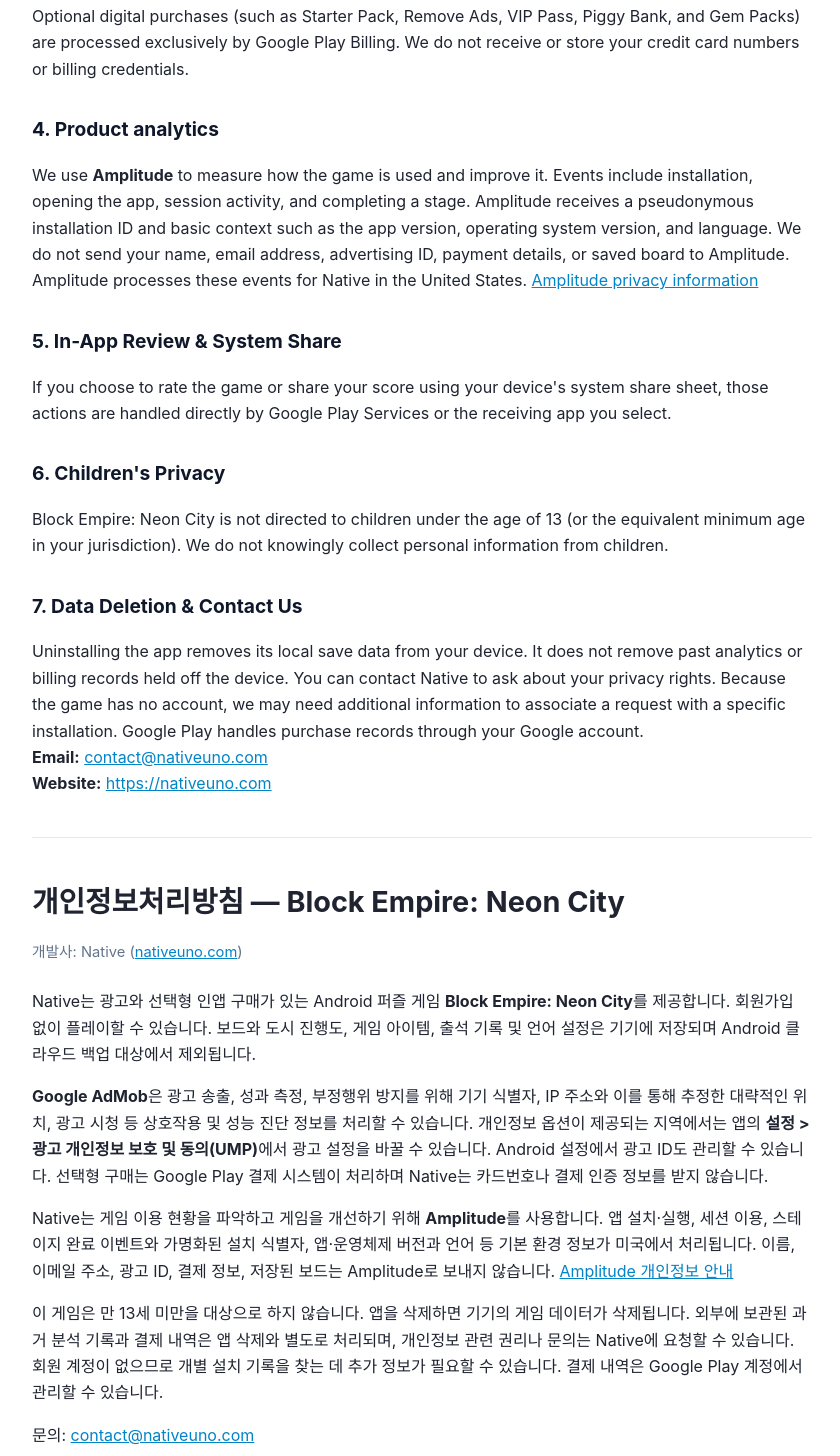
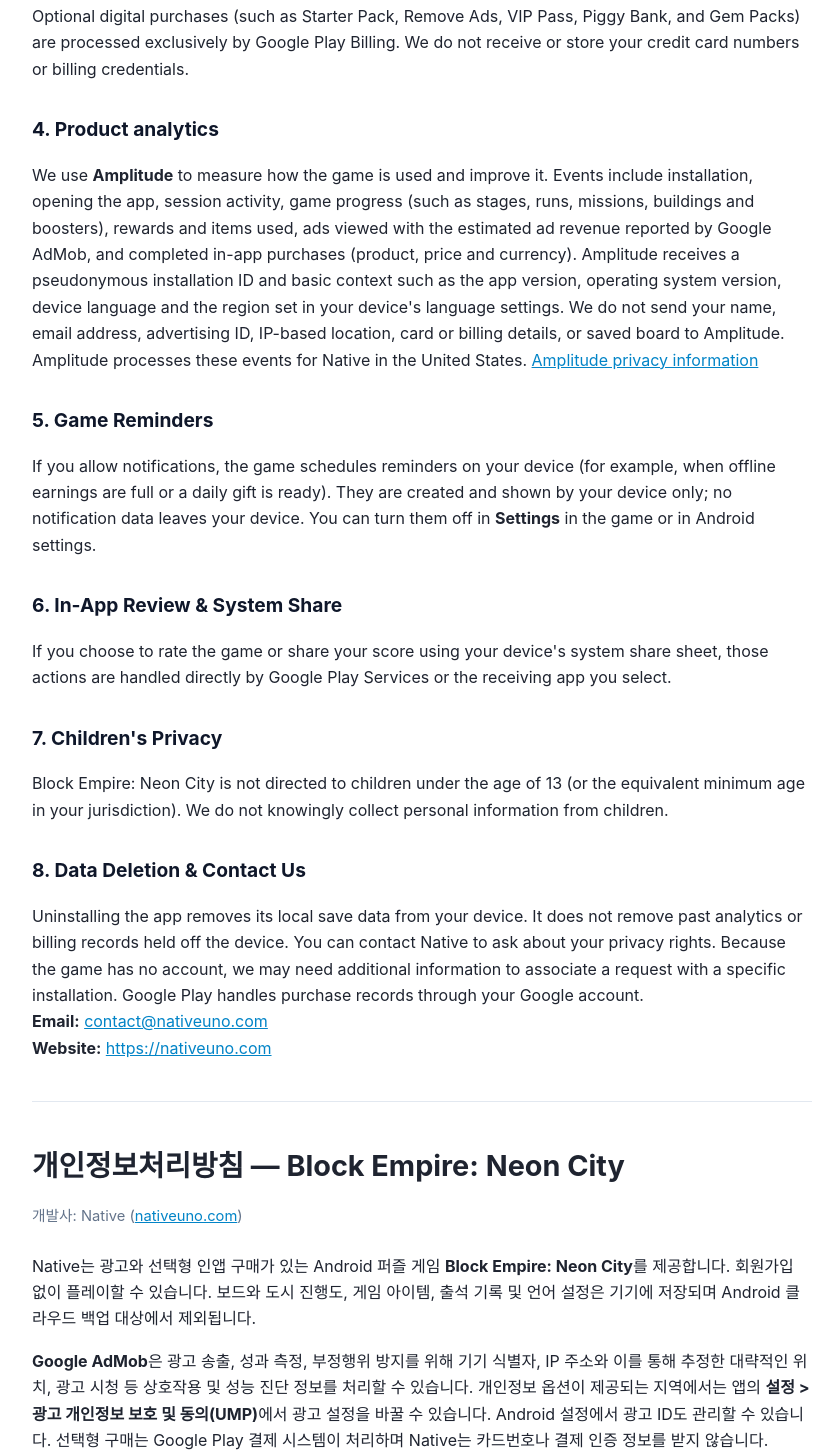
Before and after one commit to 0equilibrium/block-empire-privacy, a plain HTML site: page index.html in a window 1280 px wide. Shown: the part 788-2244 px from the top of the page, without its empty margins (218-1058 px from the left). Drawn offline with Linux system fonts and the light colour scheme.

Commit message:
Update Block Empire privacy policy: analytics scope and local reminders
Co-Authored-By: Claude Opus 5.5 <noreply@anthropic.com>

```diff
--- a/index.html
+++ b/index.html
@@ -52,20 +52,25 @@
 
   <h2>4. Product analytics</h2>
   <p>
-    We use <strong>Amplitude</strong> to measure how the game is used and improve it. Events include installation, opening the app, session activity, and completing a stage. Amplitude receives a pseudonymous installation ID and basic context such as the app version, operating system version, and language. We do not send your name, email address, advertising ID, payment details, or saved board to Amplitude. Amplitude processes these events for Native in the United States. <a href="https://amplitude.com/privacy" target="_blank" rel="noopener">Amplitude privacy information</a>
+    We use <strong>Amplitude</strong> to measure how the game is used and improve it. Events include installation, opening the app, session activity, game progress (such as stages, runs, missions, buildings and boosters), rewards and items used, ads viewed with the estimated ad revenue reported by Google AdMob, and completed in-app purchases (product, price and currency). Amplitude receives a pseudonymous installation ID and basic context such as the app version, operating system version, device language and the region set in your device's language settings. We do not send your name, email address, advertising ID, IP-based location, card or billing details, or saved board to Amplitude. Amplitude processes these events for Native in the United States. <a href="https://amplitude.com/privacy" target="_blank" rel="noopener">Amplitude privacy information</a>
   </p>
 
-  <h2>5. In-App Review &amp; System Share</h2>
+  <h2>5. Game Reminders</h2>
+  <p>
+    If you allow notifications, the game schedules reminders on your device (for example, when offline earnings are full or a daily gift is ready). They are created and shown by your device only; no notification data leaves your device. You can turn them off in <strong>Settings</strong> in the game or in Android settings.
+  </p>
+
+  <h2>6. In-App Review &amp; System Share</h2>
   <p>
     If you choose to rate the game or share your score using your device's system share sheet, those actions are handled directly by Google Play Services or the receiving app you select.
   </p>
 
-  <h2>6. Children's Privacy</h2>
+  <h2>7. Children's Privacy</h2>
   <p>
     Block Empire: Neon City is not directed to children under the age of 13 (or the equivalent minimum age in your jurisdiction). We do not knowingly collect personal information from children.
   </p>
 
-  <h2>7. Data Deletion &amp; Contact Us</h2>
+  <h2>8. Data Deletion &amp; Contact Us</h2>
   <p>
     Uninstalling the app removes its local save data from your device. It does not remove past analytics or billing records held off the device. You can contact Native to ask about your privacy rights. Because the game has no account, we may need additional information to associate a request with a specific installation. Google Play handles purchase records through your Google account.
     <br /><strong>Email:</strong> <a href="mailto:contact@nativeuno.com">contact@nativeuno.com</a>
@@ -83,7 +88,7 @@
     <strong>Google AdMob</strong>은 광고 송출, 성과 측정, 부정행위 방지를 위해 기기 식별자, IP 주소와 이를 통해 추정한 대략적인 위치, 광고 시청 등 상호작용 및 성능 진단 정보를 처리할 수 있습니다. 개인정보 옵션이 제공되는 지역에서는 앱의 <strong>설정 &gt; 광고 개인정보 보호 및 동의(UMP)</strong>에서 광고 설정을 바꿀 수 있습니다. Android 설정에서 광고 ID도 관리할 수 있습니다. 선택형 구매는 Google Play 결제 시스템이 처리하며 Native는 카드번호나 결제 인증 정보를 받지 않습니다.
   </p>
   <p>
-    Native는 게임 이용 현황을 파악하고 게임을 개선하기 위해 <strong>Amplitude</strong>를 사용합니다. 앱 설치·실행, 세션 이용, 스테이지 완료 이벤트와 가명화된 설치 식별자, 앱·운영체제 버전과 언어 등 기본 환경 정보가 미국에서 처리됩니다. 이름, 이메일 주소, 광고 ID, 결제 정보, 저장된 보드는 Amplitude로 보내지 않습니다. <a href="https://amplitude.com/privacy" target="_blank" rel="noopener">Amplitude 개인정보 안내</a>
+    Native는 게임 이용 현황을 파악하고 게임을 개선하기 위해 <strong>Amplitude</strong>를 사용합니다. 앱 설치·실행, 세션 이용, 게임 진행(스테이지, 판, 미션, 건물, 부스터), 보상과 아이템 사용, 광고 시청과 Google AdMob이 알려 주는 예상 광고 수익, 완료된 인앱 구매(상품, 가격, 통화) 이벤트와 가명화된 설치 식별자, 앱·운영체제 버전, 기기 언어와 기기 언어 설정의 지역 등 기본 환경 정보가 미국에서 처리됩니다. 이름, 이메일 주소, 광고 ID, IP 기반 위치, 카드·결제 인증 정보, 저장된 보드는 Amplitude로 보내지 않습니다. 알림을 허용하면 오프라인 수익이 가득 찼을 때나 일일 선물이 준비됐을 때 기기에서 직접 알림을 예약해 보여 주며, 알림 정보는 기기 밖으로 나가지 않습니다. 게임 설정이나 Android 설정에서 끌 수 있습니다. <a href="https://amplitude.com/privacy" target="_blank" rel="noopener">Amplitude 개인정보 안내</a>
   </p>
   <p>
     이 게임은 만 13세 미만을 대상으로 하지 않습니다. 앱을 삭제하면 기기의 게임 데이터가 삭제됩니다. 외부에 보관된 과거 분석 기록과 결제 내역은 앱 삭제와 별도로 처리되며, 개인정보 관련 권리나 문의는 Native에 요청할 수 있습니다. 회원 계정이 없으므로 개별 설치 기록을 찾는 데 추가 정보가 필요할 수 있습니다. 결제 내역은 Google Play 계정에서 관리할 수 있습니다.
```
